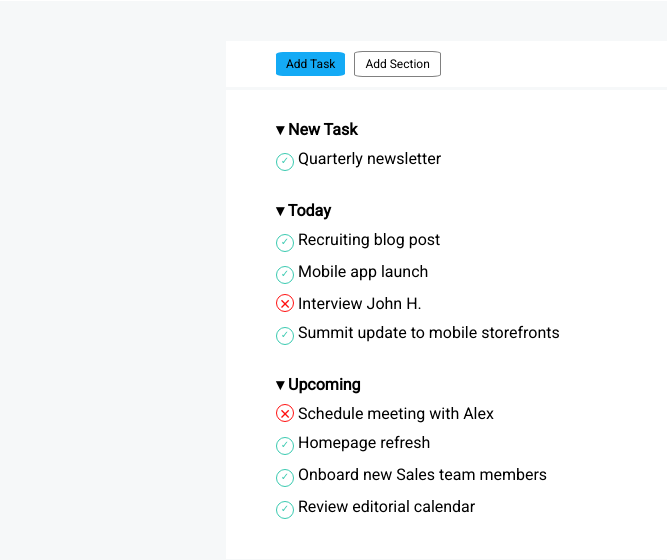
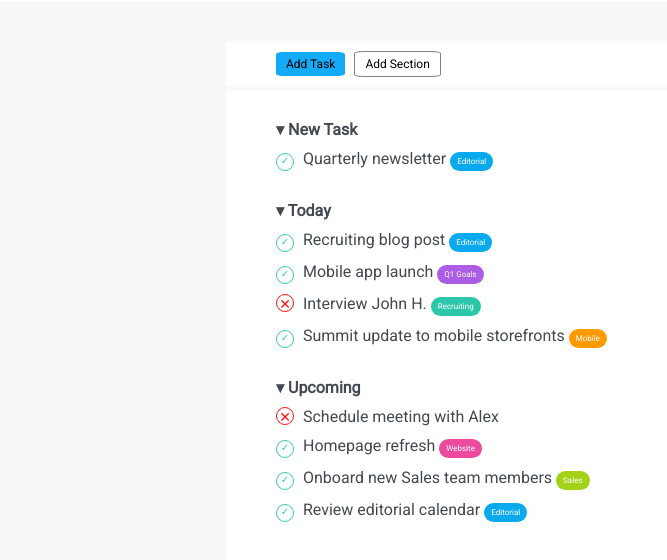
Before and after one commit to NikolGraminova/html-css-toboolist, a plain HTML site: page index.html in a window 1280 px wide. Shown: the part 56-616 px from the top of the page, without its empty margins (0-667 px from the left). Drawn offline with Linux system fonts and the light colour scheme.

Commit message:
Addet task types

```diff
--- a/css/style.css
+++ b/css/style.css
@@ -3,6 +3,7 @@
     margin: 0;
     padding: 0;
     font-family: 'Roboto', sans-serif;
+    color: #434851;
 }
 
 body {
@@ -27,6 +28,7 @@ main {
 
 #add_task {
     background-color: #14AAF5;
+    color: black;
     font-size: 12px;
     width: auto;
     display: inline-block;
@@ -40,6 +42,7 @@ main {
     background-color: #ffffff;
     font-size: 12px;
     border: 1px solid grey;
+    color: black;
     width: auto;
     display: inline-block;
     padding: 5px 10px;
@@ -58,17 +61,13 @@ main {
     padding-bottom: 40px;
 }
 
-#arrow {
-    height: 10px;
-}
-
-.task_class {
+.section_class {
     font-size: 16px;
     font-weight: bold;
     padding-top: 30px;
 }
 
-.section_class {
+.task_class {
     font-size: 10px;
     margin-top: 10px;
 
@@ -85,6 +84,7 @@ main {
     text-align: center;
     width: 18px;
     height: 18px;
+    margin-right: 5px;
 }
 
 .red_check {
@@ -98,6 +98,37 @@ main {
     line-height: 18px;
     width: 18px;
     height: 18px;
+    margin-right: 5px;
+}
 
+.task_type {
+    font-size: 8px;
+    color: white;
+    border-radius: 90px;
+    display: inline-block;
+    padding: 5px 7px;
+}
 
+.blue {
+    background-color: #09A9ED;
 }
+
+.purple {
+    background-color: #AB5DE6;
+}
+
+.green {
+    background-color: #2CC6AB;
+}
+
+.orange {
+    background-color: #FF9B00;
+}
+
+.pink {
+    background-color: #EC4A9D;
+}
+
+.lime {
+    background-color: #A3D116;
+}
--- a/index.html
+++ b/index.html
@@ -7,6 +7,7 @@
     <title>Toboolist</title>
 
     <link rel="stylesheet" href="./css/style.css">
+
     <link rel="preconnect" href="https://fonts.googleapis.com">
     <link rel="preconnect" href="https://fonts.gstatic.com" crossorigin>
     <link href="https://fonts.googleapis.com/css2?family=Montserrat:wght@200&family=Roboto&display=swap"
@@ -28,37 +29,49 @@
 
         <div id="text_section">
 
-            <p class="task_class"> &#9662 New Task</p>
+            <p class="section_class"> &#9662 New Task</p>
 
-            <p class="section_class">
-            <div class="green_check"> &check;</div> Quarterly newsletter</p>
+            <p class="task_class">
+            <div class="green_check"> &check;</div> Quarterly newsletter <div class="task_type blue">Editorial</div>
+            </p>
 
-            <p class="task_class"> &#9662 Today</p>
+            <p class="section_class"> &#9662 Today</p>
 
-            <p class="section_class">
-            <div class="green_check"> &check;</div> Recruiting blog post</p>
+            <p class="task_class">
+            <div class="green_check"> &check;</div> Recruiting blog post <div class="task_type blue">Editorial</div>
+            </p>
 
-            <p class="section_class">
-            <div class="green_check"> &check;</div> Mobile app launch</p>
+            <p class="task_class">
+            <div class="green_check"> &check;</div> Mobile app launch <div class="task_type purple">Q1 Goals</div>
+            </p>
 
-            <p class="section_class">
-            <div class="red_check"> &#10005;</div> Interview John H.</p>
+            <p class="task_class">
+            <div class="red_check"> &#10005;</div> Interview John H. <div class="task_type green">Recruiting</div>
+            </p>
 
-            <p class="section_class">
-            <div class="green_check"> &check;</div> Summit update to mobile storefronts</p>
+            <p class="task_class">
+            <div class="green_check"> &check;</div> Summit update to mobile storefronts <div class="task_type orange">
+                Mobile</div>
+            </p>
 
-            <p class="task_class"> &#9662 Upcoming</p>
-            <p class="section_class">
+            <p class="section_class"> &#9662 Upcoming</p>
+            <p class="task_class">
+
             <div class="red_check"> &#10005;</div> Schedule meeting with Alex</p>
 
-            <p class="section_class">
-            <div class="green_check"> &check;</div> Homepage refresh</p>
+            <p class="task_class">
+            <div class="green_check"> &check;</div> Homepage refresh <div class="task_type pink">Website</div>
+            </p>
 
-            <p class="section_class">
-            <div class="green_check"> &check;</div> Onboard new Sales team members</p>
+            <p class="task_class">
+            <div class="green_check"> &check;</div> Onboard new Sales team members <div class="task_type lime">Sales
+            </div>
+            </p>
 
-            <p class="section_class">
-            <div class="green_check"> &check;</div> Review editorial calendar</p>
+            <p class="task_class">
+            <div class="green_check"> &check;</div> Review editorial calendar <div class="task_type blue">Editorial
+            </div>
+            </p>
 
 
         </div>
```
